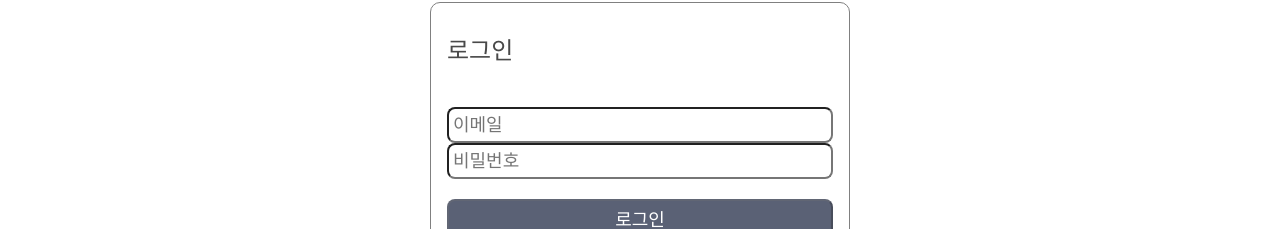
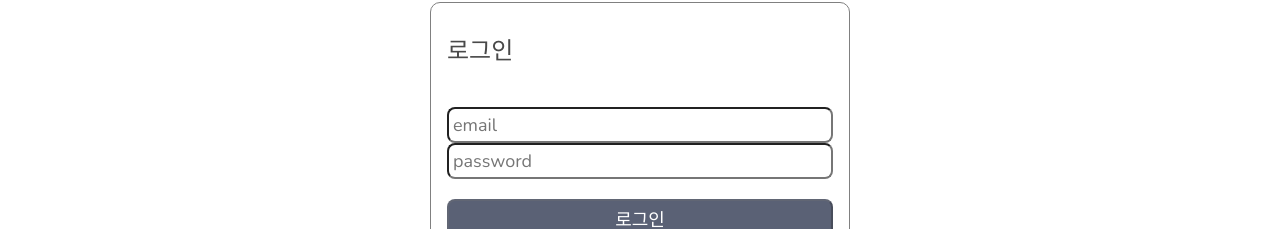
Before and after one commit to stellum/wanted-pre-onboarding-frontend, a React (Create React App) app: page /todo in a window 1280 px wide. Shown: the part 168-397 px from the top of the page. Built offline with nearby package versions, Linux system fonts and the light colour scheme.

Commit message:
chore: 로그인, 회원가입 input 통일성 적용용

```diff
--- a/src/Pages/SignIn/SignInPage.jsx
+++ b/src/Pages/SignIn/SignInPage.jsx
@@ -66,10 +66,9 @@ const SignIn = () => {
           id="email"
           name="email"
           data-testid="email-input"
-          autoComplete="off"
           onChange={handleInput}
           value={input.email}
-          placeholder="이메일"
+          placeholder="email"
           required
         />
         <input
@@ -79,7 +78,7 @@ const SignIn = () => {
           data-testid="password-input"
           onChange={handleInput}
           value={input.password}
-          placeholder="비밀번호"
+          placeholder="password"
           required
         />
         <button
--- a/src/Pages/SignUp/SignUpPage.jsx
+++ b/src/Pages/SignUp/SignUpPage.jsx
@@ -57,9 +57,8 @@ const SignUp = () => {
           type="text"
           id="email"
           name="email"
-          placeholder="이메일"
+          placeholder="email"
           data-testid="email-input"
-          autoComplete="off"
           value={input.email}
           onChange={handleInput}
           required
@@ -67,7 +66,7 @@ const SignUp = () => {
 
         <input
           name="password"
-          placeholder="패스워드"
+          placeholder="password"
           data-testid="password-input"
           type="password"
           value={input.password}
```
Also changed, not shown: 1 other file (tests, documents, lock files or other folders).
